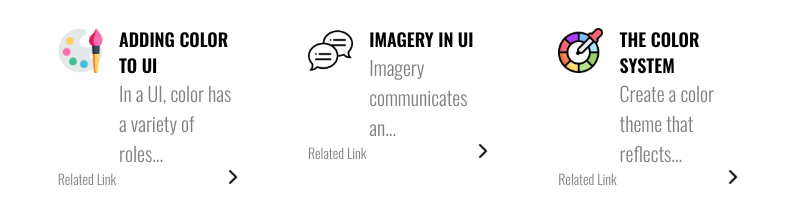
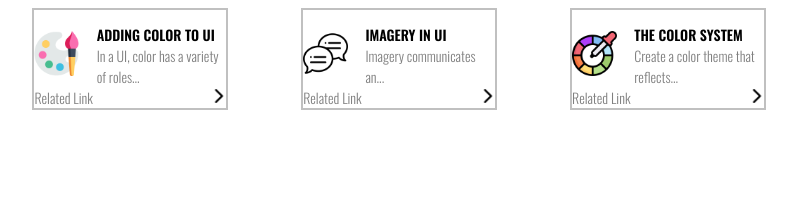
Before and after one commit to amberapolston/Tres-Cards, a plain HTML site: page index.html in a window 1280 px wide. Shown: the whole page, without its empty margins (241-1038 px from the left). Drawn offline with nearby package versions, Linux system fonts and the light colour scheme.

Commit message:
Adjusted sizes inside of boxes

```diff
--- a/styles.css
+++ b/styles.css
@@ -4,21 +4,21 @@
   display: grid;
   grid-template-columns: 1fr 1fr 1fr;
   grid-template-rows: 1fr;
-  width: 54%;
+  width: 58%;
   height: 10%;
   margin: auto;
   column-gap: 10%;
 }
 
 h3 {
-  font-size: 18px;
+  font-size: 14px;
   font-family: 'Oswald', sans-serif;
   margin-bottom: 0px;
 }
 
 p {
   font-family: 'Oswald', sans-serif;
-  font-size: 20px;
+  font-size: 14px;
   color: gray;
   margin: 0;
   padding: 0;
@@ -60,3 +60,7 @@ a {
 .headerone, .headertwo, .headerthree {
   padding-left: 5%;
 }
+
+.boxone, .boxtwo, .boxthree {
+  border: solid 2px silver;
+}
```
